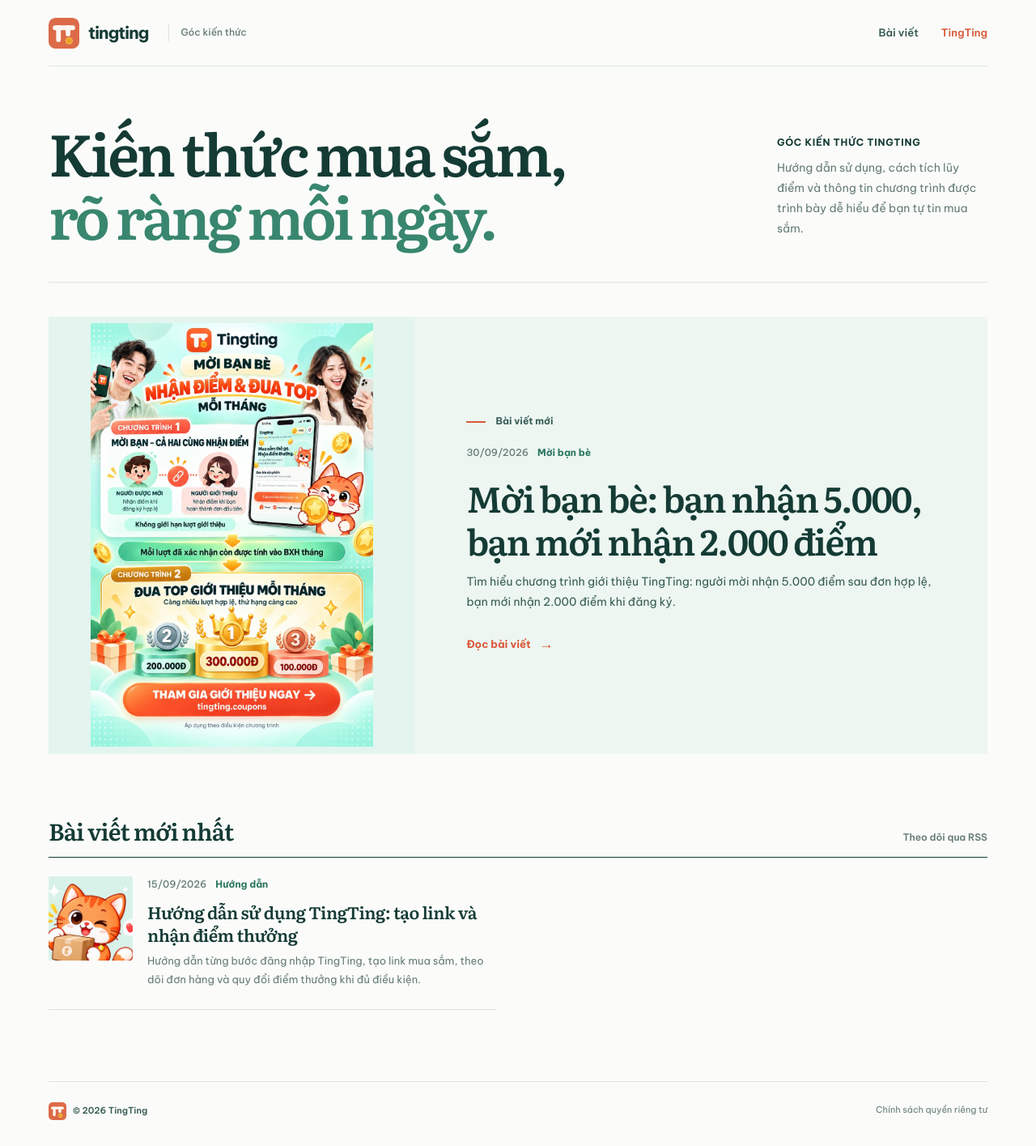
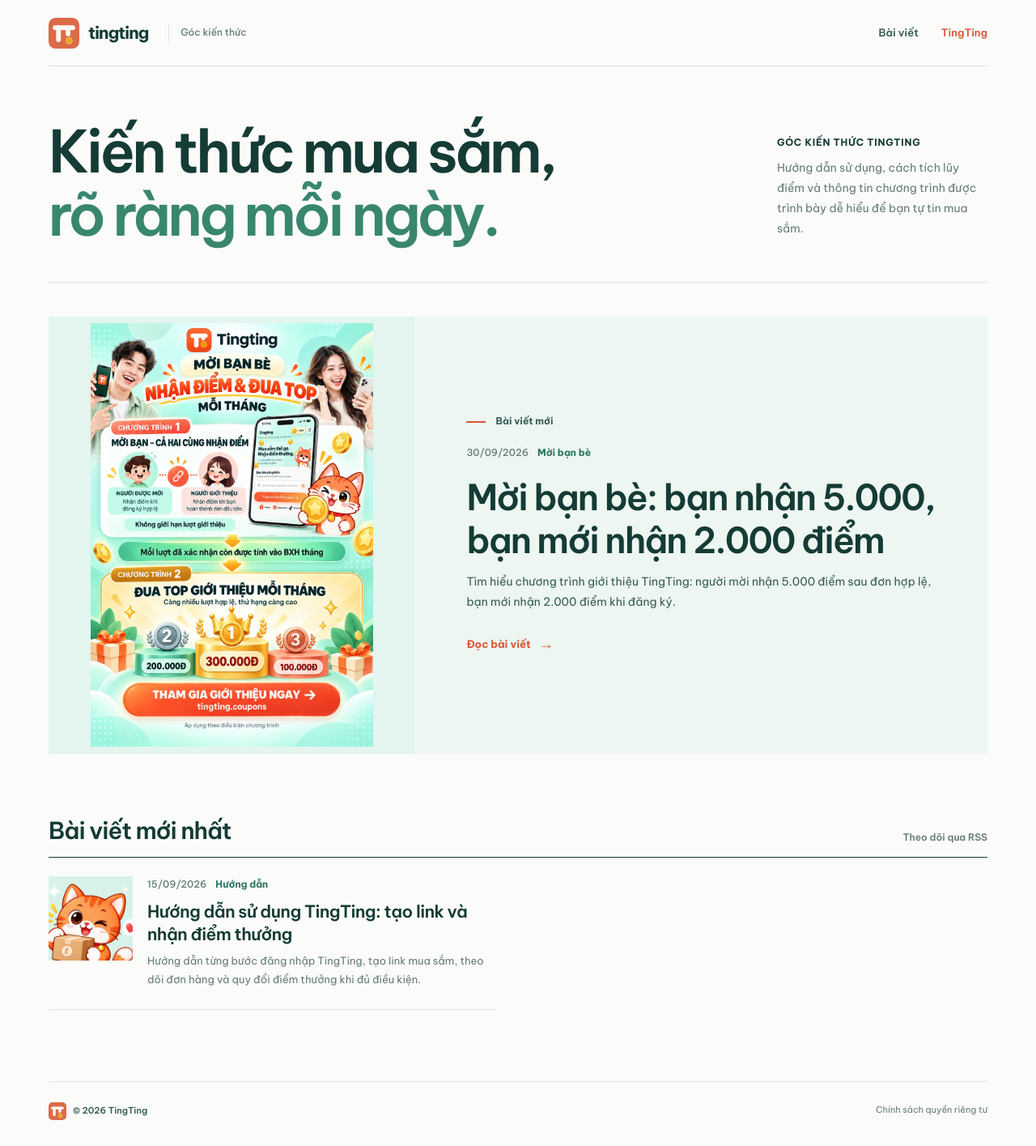
Before and after one commit to Huylehp912/tingting-blog, a Jekyll site: the page built from index.html, in a window 1280 px wide. Shown: the whole page at 81% size. Built offline with Jekyll 4.4.1, drawn with Linux system fonts in a browser that asks for light colours.

Commit message:
Match blog typography to TingTing home page

```diff
--- a/_layouts/default.html
+++ b/_layouts/default.html
@@ -8,7 +8,7 @@
     <link rel="icon" type="image/svg+xml" href="{{ '/assets/tingting-logo-v1.svg' | relative_url }}">
     <link rel="preconnect" href="https://fonts.googleapis.com">
     <link rel="preconnect" href="https://fonts.gstatic.com" crossorigin>
-    <link href="https://fonts.googleapis.com/css2?family=Be+Vietnam+Pro:wght@400;500;600;700&family=Literata:opsz,wght@7..72,500;7..72,600;7..72,700&display=swap" rel="stylesheet">
+    <link href="https://fonts.googleapis.com/css2?family=Be+Vietnam+Pro:wght@400;500;600;700;800&display=swap" rel="stylesheet">
     <style>
       :root {
         color-scheme: light;
@@ -21,7 +21,7 @@
         --mint-strong: #9cddc7;
         --coral: #d95738;
         --line: #dce6e1;
-        --serif: "Literata", Georgia, serif;
+        --display: "Be Vietnam Pro", system-ui, sans-serif;
         --sans: "Be Vietnam Pro", system-ui, sans-serif;
       }
       * { box-sizing: border-box; }
@@ -40,7 +40,7 @@
       main { min-height: 70vh; }
       .masthead { padding: 66px 0 44px; border-bottom: 1px solid var(--line); }
       .masthead-inner { display: grid; grid-template-columns: minmax(0, 1fr) 260px; gap: 80px; align-items: end; }
-      .masthead h1 { max-width: 730px; margin: 0; font: 600 clamp(43px, 6vw, 72px)/1.08 var(--serif); letter-spacing: -.055em; }
+      .masthead h1 { max-width: 730px; margin: 0; font: 600 clamp(43px, 6vw, 72px)/1.08 var(--display); letter-spacing: -.055em; }
       .masthead h1 span { color: #39866f; }
       .masthead-copy { max-width: 320px; margin: 0 0 8px; color: var(--muted); font-size: 14px; line-height: 1.8; }
       .masthead-copy strong { display: block; margin-bottom: 8px; color: var(--ink); font-size: 12px; letter-spacing: .06em; text-transform: uppercase; }
@@ -54,28 +54,28 @@
       .featured-copy { display: flex; flex-direction: column; align-items: flex-start; justify-content: center; padding: 42px clamp(28px, 5vw, 64px); }
       .story-meta { display: flex; align-items: center; gap: 11px; color: var(--muted); font-size: 12px; font-weight: 500; }
       .story-topic { color: #28745f; font-weight: 700; }
-      .featured h2 { margin: 19px 0 12px; font: 600 clamp(30px, 3.7vw, 44px)/1.2 var(--serif); letter-spacing: -.04em; }
+      .featured h2 { margin: 19px 0 12px; font: 600 clamp(30px, 3.7vw, 44px)/1.2 var(--display); letter-spacing: -.04em; }
       .featured-summary { margin: 0; color: var(--ink-soft); font-size: 14px; line-height: 1.8; }
       .text-link { display: inline-flex; align-items: center; gap: 10px; margin-top: 24px; color: var(--coral); font-size: 13px; font-weight: 700; }
       .text-link span { font-size: 18px; transition: transform .18s ease; }
       .text-link:hover span { transform: translateX(3px); }
       .latest { padding-bottom: 88px; }
       .latest-heading { display: flex; justify-content: space-between; align-items: end; padding-bottom: 14px; border-bottom: 1px solid var(--ink); }
-      .latest-heading h2 { margin: 0; font: 600 29px/1.3 var(--serif); letter-spacing: -.035em; }
+      .latest-heading h2 { margin: 0; font: 600 29px/1.3 var(--display); letter-spacing: -.035em; }
       .latest-heading a { color: var(--muted); font-size: 12px; font-weight: 600; }
       .story-list { display: grid; grid-template-columns: repeat(2, minmax(0, 1fr)); column-gap: 54px; }
       .story-row { display: grid; grid-template-columns: 104px minmax(0, 1fr); gap: 18px; align-items: start; padding: 23px 0 25px; border-bottom: 1px solid var(--line); }
       .story-row.no-thumb { grid-template-columns: 1fr; }
       .story-thumb { display: block; overflow: hidden; background: var(--mint); aspect-ratio: 1; }
       .story-thumb img { display: block; width: 100%; height: 100%; object-fit: cover; }
-      .story-row h3 { margin: 9px 0 7px; font: 600 21px/1.35 var(--serif); letter-spacing: -.025em; }
+      .story-row h3 { margin: 9px 0 7px; font: 600 21px/1.35 var(--display); letter-spacing: -.025em; }
       .story-row p { max-width: 490px; margin: 0; color: var(--muted); font-size: 13px; line-height: 1.75; }
       .empty { padding: 34px 0; color: var(--muted); }
       .article { max-width: 800px; margin: 44px auto 100px; }
       .back { color: var(--ink-soft); font-size: 12px; font-weight: 600; }
       .back:hover { color: var(--coral); }
       .article-header { max-width: 720px; margin: 42px auto 32px; }
-      .article-header h1 { margin: 17px 0 14px; font: 600 clamp(38px, 6vw, 62px)/1.13 var(--serif); letter-spacing: -.05em; }
+      .article-header h1 { margin: 17px 0 14px; font: 600 clamp(38px, 6vw, 62px)/1.13 var(--display); letter-spacing: -.05em; }
       .article-header .lead { max-width: 670px; margin: 0; color: var(--ink-soft); font-size: 17px; line-height: 1.8; }
       .article-cover { margin: 0 0 35px; }
       .article-cover img { display: block; width: 100%; max-height: 650px; object-fit: cover; object-position: center 38%; }
@@ -84,8 +84,8 @@
       .article-cover figcaption { max-width: 690px; margin: 10px auto 0; color: var(--muted); font-size: 11px; text-align: center; }
       .article-content { max-width: 680px; margin: 0 auto; color: #263f39; font-size: 16px; line-height: 1.9; }
       .article-content > p:first-child { font-size: 18px; line-height: 1.8; }
-      .article-content h2 { margin: 43px 0 12px; color: var(--ink); font: 600 29px/1.3 var(--serif); letter-spacing: -.035em; }
-      .article-content h3 { margin: 30px 0 8px; color: var(--ink); font: 600 21px/1.4 var(--serif); }
+      .article-content h2 { margin: 43px 0 12px; color: var(--ink); font: 600 29px/1.3 var(--display); letter-spacing: -.035em; }
+      .article-content h3 { margin: 30px 0 8px; color: var(--ink); font: 600 21px/1.4 var(--display); }
       .article-content p { margin: 0 0 20px; }
       .article-content ul, .article-content ol { padding-left: 25px; margin: 0 0 24px; }
       .article-content li { padding-left: 4px; margin: 0 0 9px; }
```
